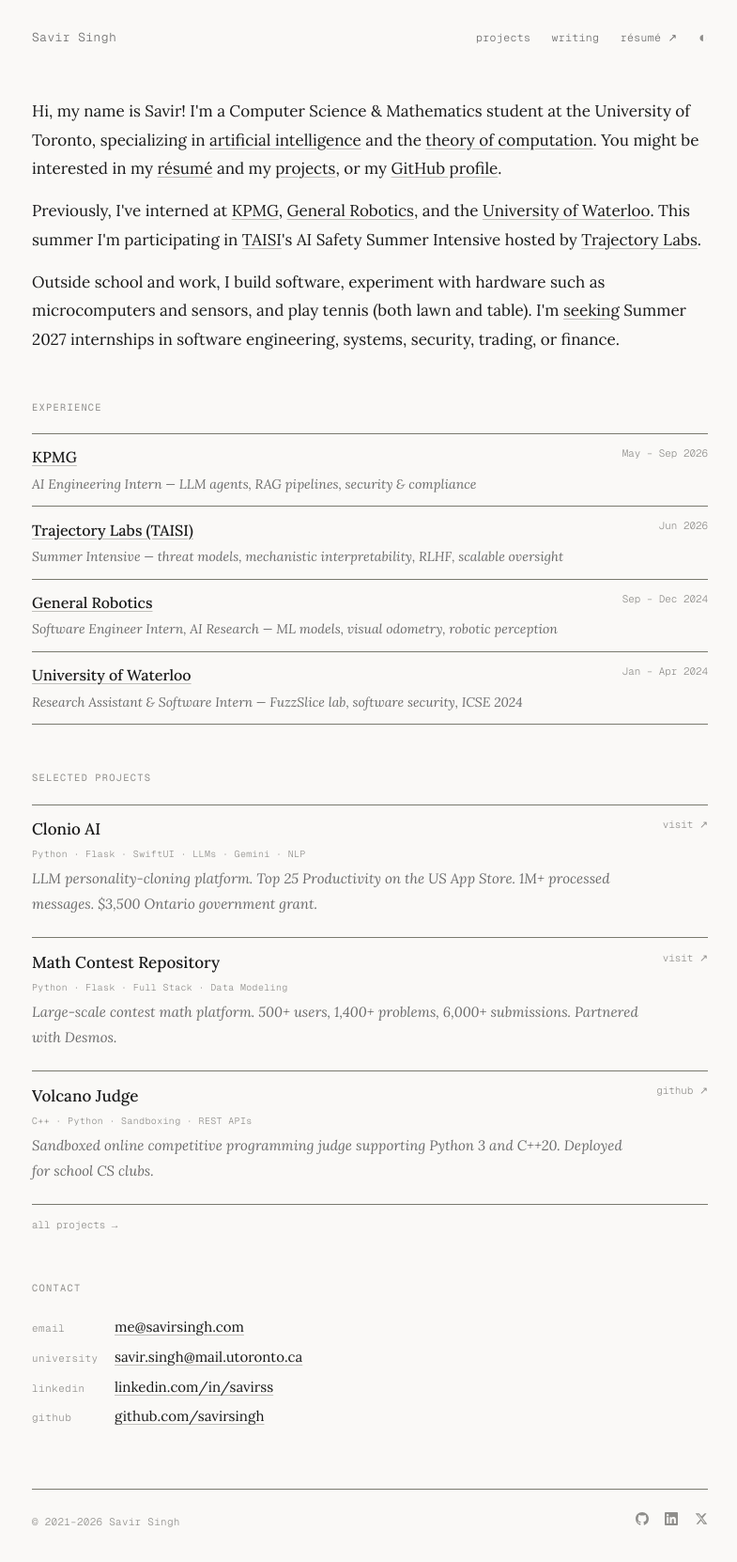
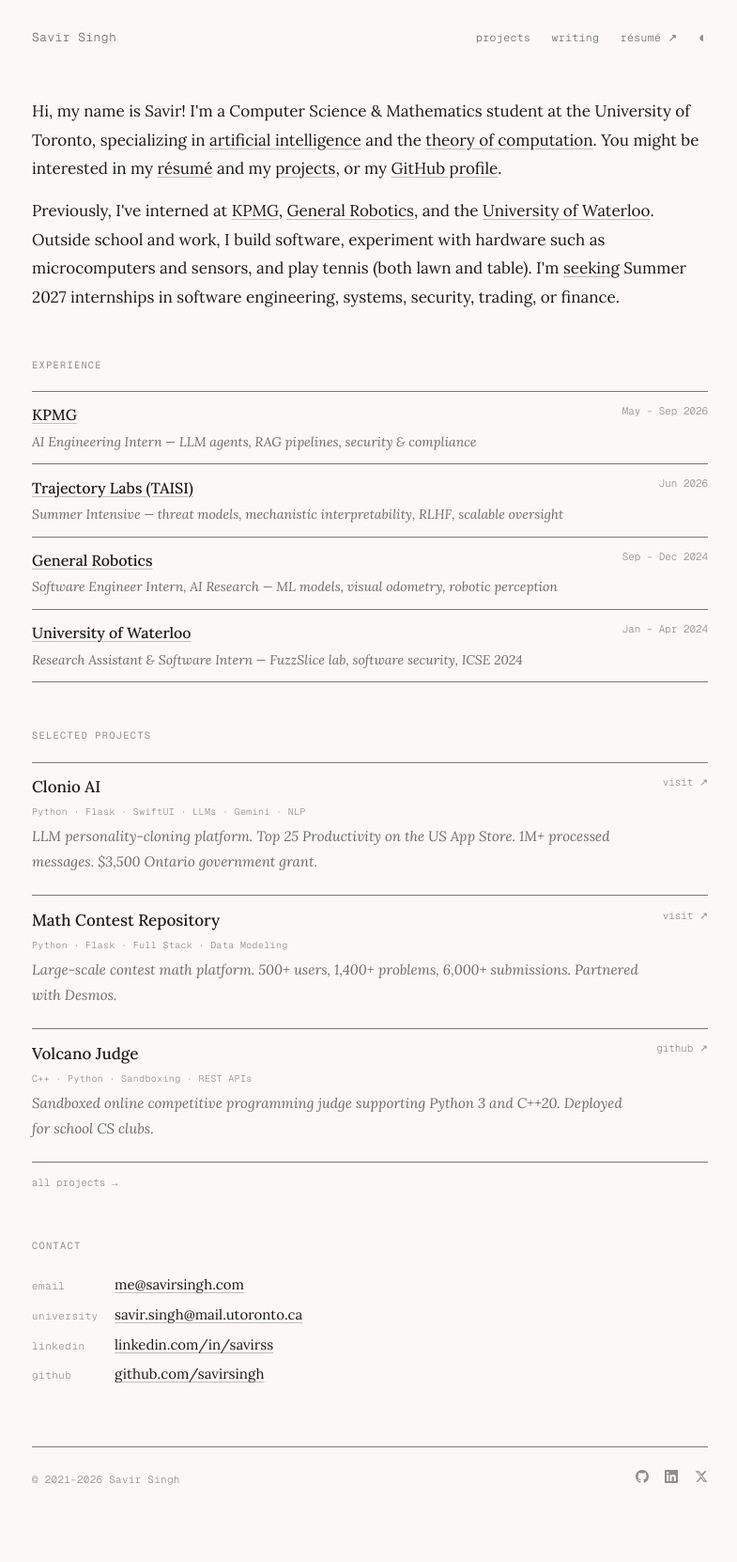
Before and after one commit to savirsingh/savirsingh.github.io, a Jekyll site: the page built from index.html, in a window 1280 px wide. Shown: the whole page at 94% size, without its empty margins (246-1031 px from the left). Built offline with Jekyll 4.4.1, drawn with Linux system fonts in a browser that asks for light colours; the list of posts is cut into pages by our own code; after the commit the page ends 1617 px from its top, so only the background shows below that.

Commit message:
Update index.html

```diff
--- a/index.html
+++ b/index.html
@@ -8,10 +8,7 @@
             Hi, my name is Savir! I'm a Computer Science &amp; Mathematics student at the University of Toronto, specializing in <a href="https://artsci.calendar.utoronto.ca/program/asfoc1689k" target="_blank" rel="noopener">artificial intelligence</a> and the <a href="https://artsci.calendar.utoronto.ca/program/asfoc1689r" target="_blank" rel="noopener">theory of computation</a>. You might be interested in my <a href="/resume">résumé</a> and my <a href="/projects">projects</a>, or my <a href="https://github.com/savirsingh">GitHub profile</a>.
           </p>
           <p>
-            Previously, I've interned at <a href="https://kpmg.com" target="_blank" rel="noopener">KPMG</a>, <a href="https://www.generalrobotics.company" target="_blank" rel="noopener">General Robotics</a>, and the <a href="https://cs.uwaterloo.ca" target="_blank" rel="noopener">University of Waterloo</a>. This summer I'm participating in <a href="https://taisi.ca" target="_blank" rel="noopener">TAISI</a>'s AI Safety Summer Intensive hosted by <a href="https://trajectorylabs.org" target="_blank" rel="noopener">Trajectory Labs</a>.
-          </p>
-          <p>
-            Outside school and work, I build software, experiment with hardware such as microcomputers and sensors, and play tennis (both lawn and table). I'm <a href="https://linkedin.com/in/savirss" target="_blank" rel="noopener">seeking</a> Summer 2027 internships in software engineering, systems, security, trading, or finance.
+            Previously, I've interned at <a href="https://kpmg.com" target="_blank" rel="noopener">KPMG</a>, <a href="https://www.generalrobotics.company" target="_blank" rel="noopener">General Robotics</a>, and the <a href="https://cs.uwaterloo.ca" target="_blank" rel="noopener">University of Waterloo</a>. Outside school and work, I build software, experiment with hardware such as microcomputers and sensors, and play tennis (both lawn and table). I'm <a href="https://linkedin.com/in/savirss" target="_blank" rel="noopener">seeking</a> Summer 2027 internships in software engineering, systems, security, trading, or finance.
           </p>
 </section>
 
```
